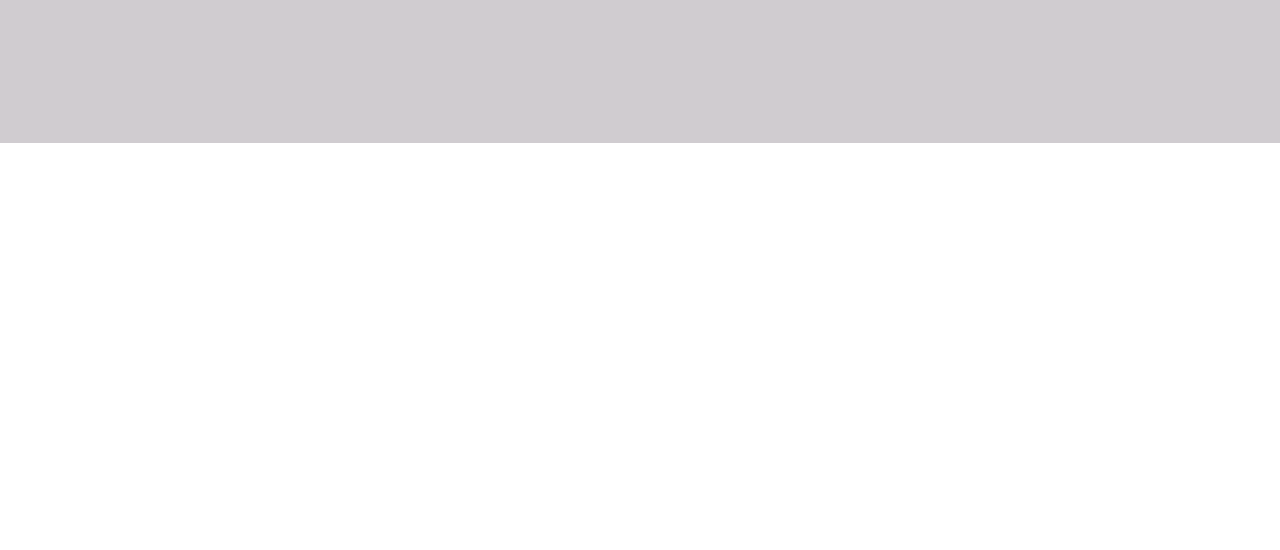
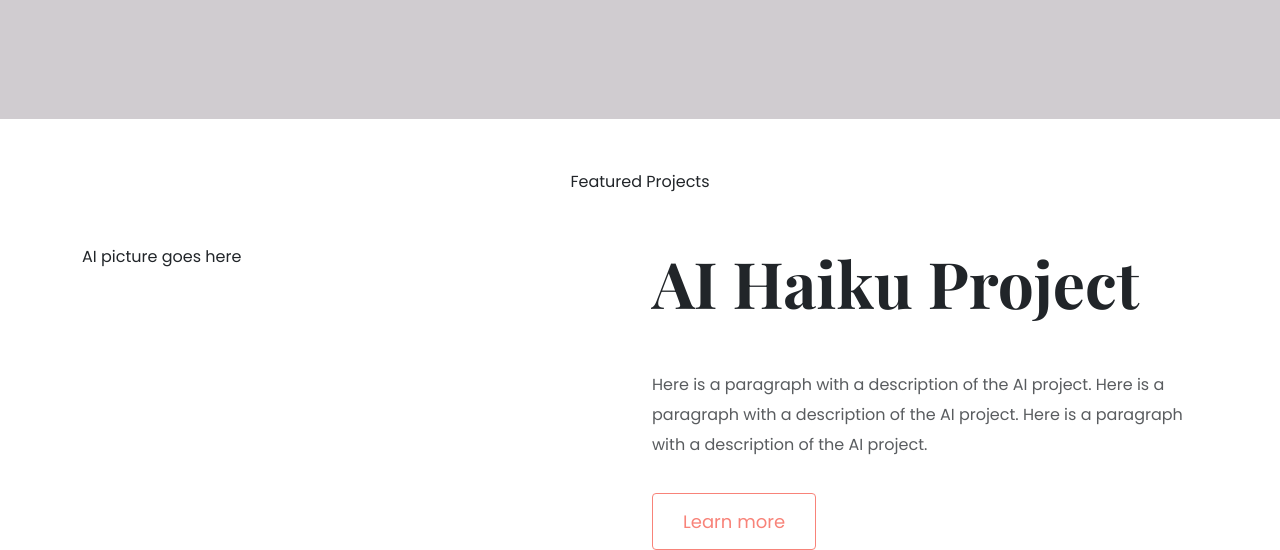
Before and after one commit to Alex-346/SC-Responsive-Portfolio-Project, a plain HTML site: page index.html in a window 1280 px wide. Shown: the part 477-1027 px from the top of the page. Before the commit the page ends 800 px from the top, so only its background shows below. Drawn offline with nearby package versions, Linux system fonts and the light colour scheme; a web font is replaced by a local one.

Commit message:
updated homepage content for the first project

```diff
--- a/index.html
+++ b/index.html
@@ -23,5 +23,17 @@
 <a href="#" class="bt btn-branding">Contact me</a>
 </div>
   </div>
+  <p class="text-center m-5">Featured Projects</p>
+  <div class="container">
+    <div class="row">
+      <div class="col-6">AI picture goes here</div>
+      <div class="col-6">
+  <h2 class="mb-5">AI Haiku Project</h2>
+  <p class="mb-5 text-muted">Here is a paragraph with a description of the AI project. Here is a paragraph with a description of the AI project. Here is a paragraph with a description of the AI project.</p>
+  <a href="#" class="bt btn-branding-outline">Learn more</a>
+  </div>
+  </div>
+
+  </div>
 </body>
 </html>
--- a/style.css
+++ b/style.css
@@ -18,9 +18,14 @@ h1 {
   font-size: 96px;
 }
 
+h2 {
+  font-size: 64px;
+}
+
 p {
-
+  font-size: 16px;
   font-weight: normal;
+  line-height: 30px;
 }
 
 .hero {
@@ -53,3 +58,13 @@ p {
   color: #FFFFFF;
   text-decoration: none;
 }
+
+.btn-branding-outline {
+  border-radius: 4px;
+  border: 1px solid var(--branding-color);
+  font-size: 18px;
+line-height: 27px;
+  padding: 15px 30px;
+   text-decoration: none;
+   color: var(--branding-color);
+}
```
